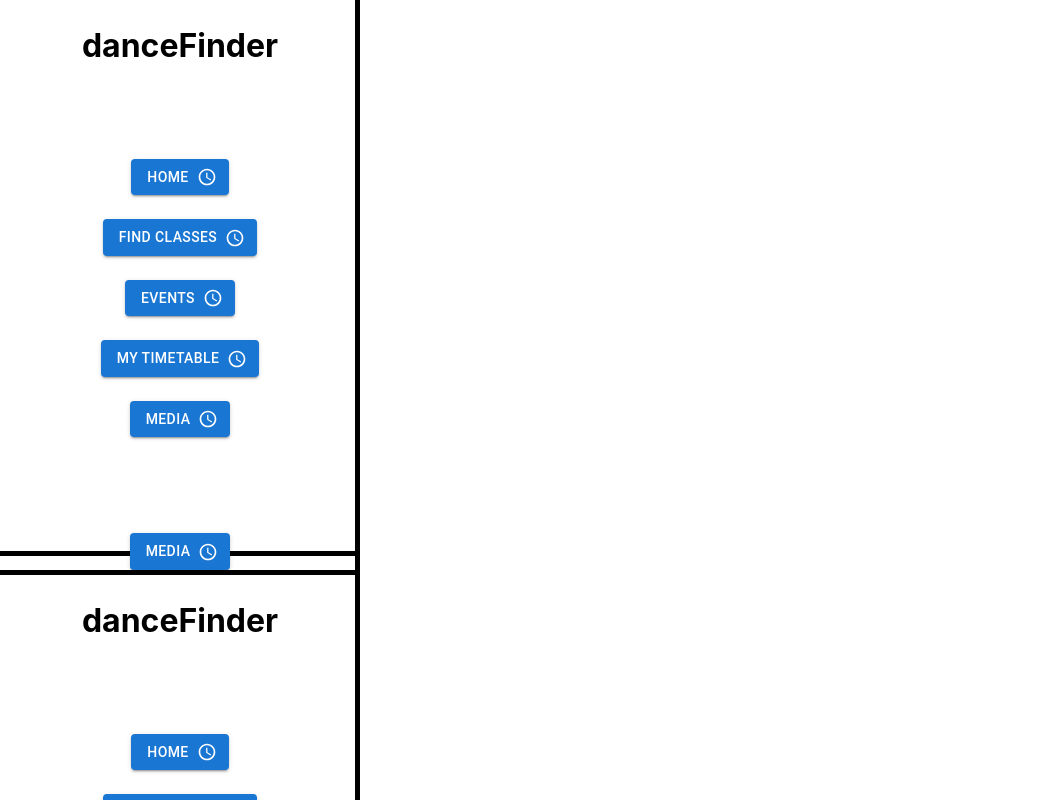
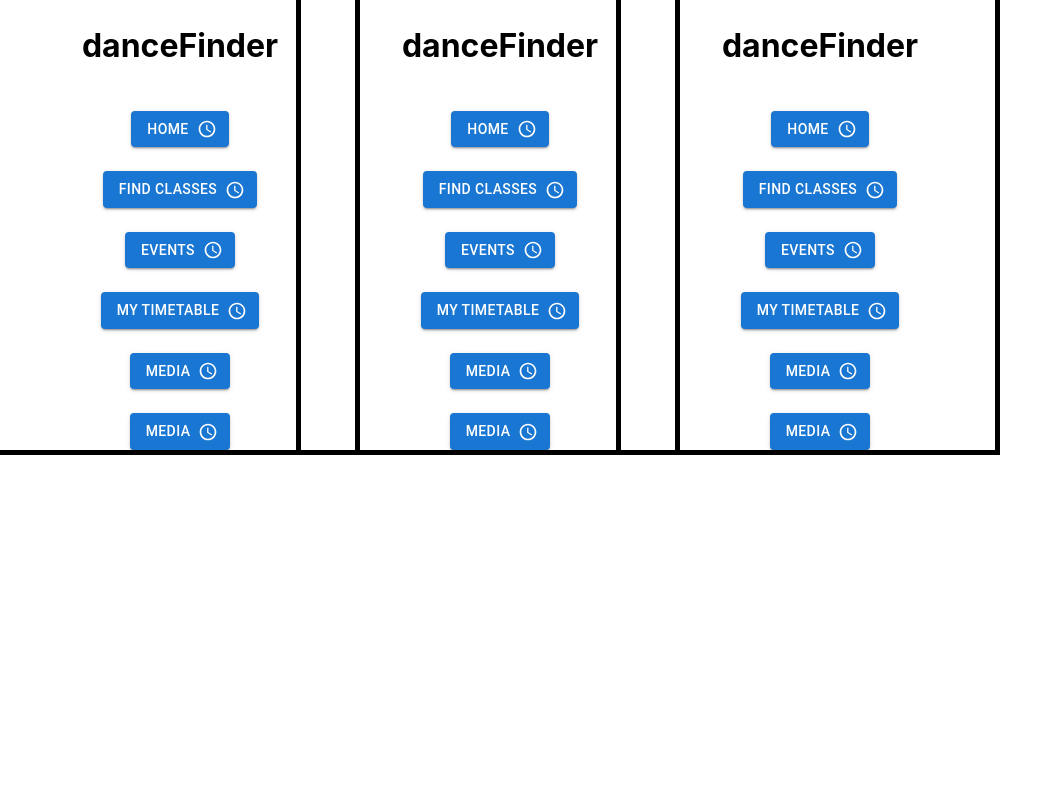
Before and after one commit to Chris-Wagg/danceFinder-next, a Next.js app: page /components/LandingPage in a window 1280 px wide. Shown: the top 800 px of the page, without its empty margins (0-1063 px from the left). Built offline with nearby package versions, Linux system fonts and the light colour scheme.

Commit message:
grid layout displaying kinda right

```diff
--- a/pages/components/LandingPage.jsx
+++ b/pages/components/LandingPage.jsx
@@ -7,14 +7,14 @@ export default function LandingPage() {
 	return (
 		<Box>
 			<Box display='flex' flexDirection='column' alighItems='center'>
-				<Grid>
-					<Grid item lg={2}>
+				<Grid container>
+					<Grid item lg={3} md={3} sm={3} sx={{ marginBottom: '40px' }}>
 						<LeftNav />
 					</Grid>
-					<Grid item lg={2}>
+					<Grid item lg={3} md={3} sm={3} sx={{ marginBottom: '40px' }}>
 						<LeftNav />
 					</Grid>
-					<Grid item lg={2}>
+					<Grid item lg={3} md={3} sm={3} sx={{ marginBottom: '40px' }}>
 						<LeftNav />
 					</Grid>
 				</Grid>
--- a/pages/components/LeftNav.jsx
+++ b/pages/components/LeftNav.jsx
@@ -27,8 +27,8 @@ export default function LandingPage() {
 				<Grid item>
 					<h1>danceFinder</h1>
 				</Grid>
-				<Grid item />
-				<Grid item />
+				{/* <Grid item />
+				<Grid item /> */}
 				<Grid item>
 					<Button variant='contained' endIcon={<AccessTimeIcon />}>
 						Home
@@ -54,9 +54,9 @@ export default function LandingPage() {
 						Media
 					</Button>
 				</Grid>
+				{/* <Grid item />
 				<Grid item />
-				<Grid item />
-				<Grid item />
+				<Grid item /> */}
 				<Grid item>
 					<Button variant='contained' endIcon={<AccessTimeIcon />}>
 						Media
```
